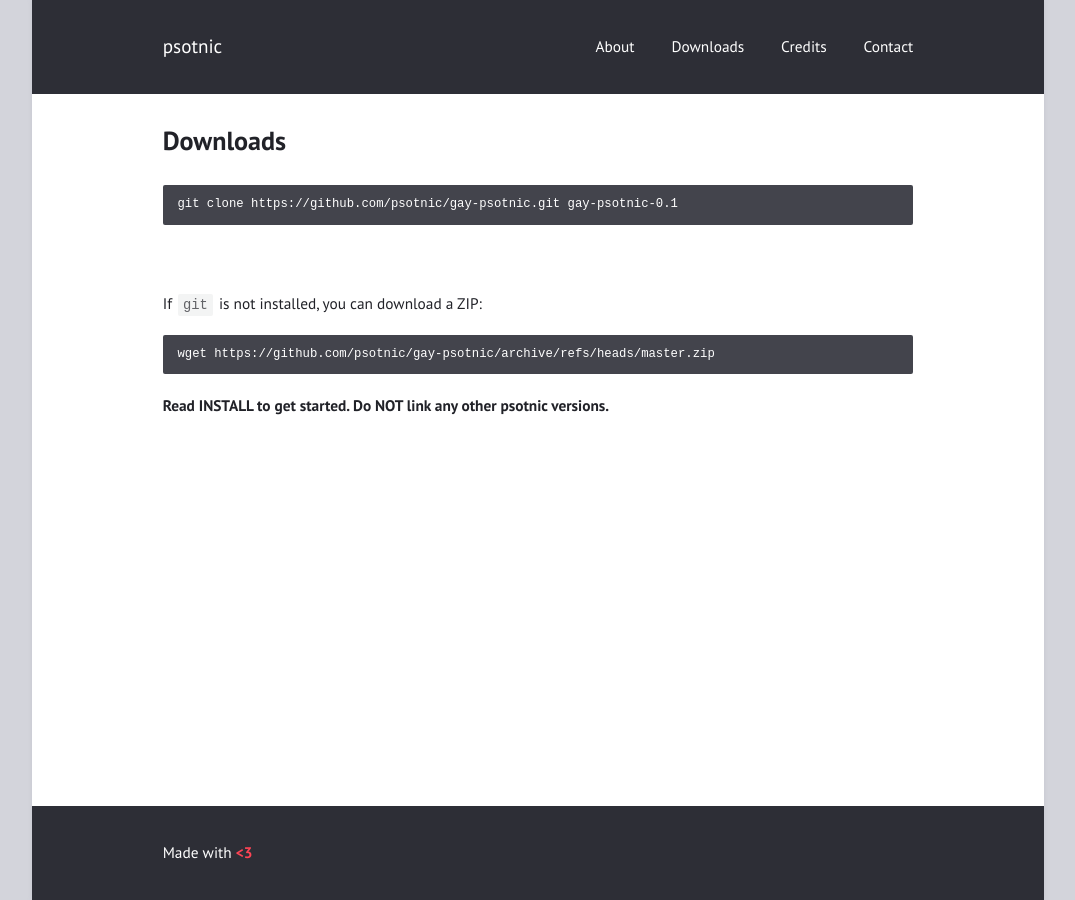
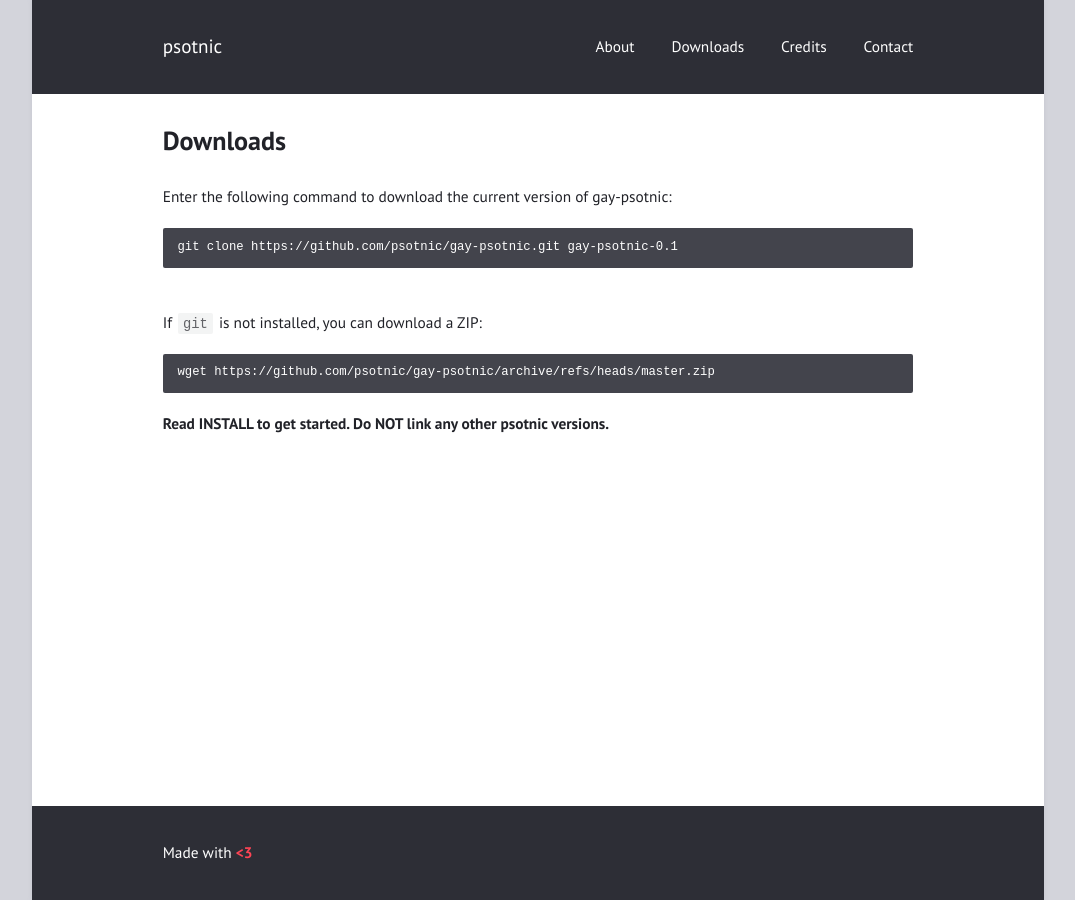
Before and after one commit to psotnic/gay.psotnic.github.io, a Jekyll site: the page built from content/downloads.md, in a window 1280 px wide. Shown: the whole page, without its empty margins (102-1177 px from the left). Built offline with Jekyll 4.4.1, drawn with Linux system fonts in a browser that asks for light colours.

Commit message:
Update downloads.md

````diff
--- a/content/downloads.md
+++ b/content/downloads.md
@@ -3,10 +3,11 @@
 permalink: "/downloads/"
 layout: page
 ---
+Enter the following command to download the current version of gay-psotnic:<br>
 ```
 git clone https://github.com/psotnic/gay-psotnic.git gay-psotnic-0.1
 ```
-<br><br>
+<br>
 If ```git``` is not installed, you can download a ZIP:<br>
 ```
 wget https://github.com/psotnic/gay-psotnic/archive/refs/heads/master.zip
````
